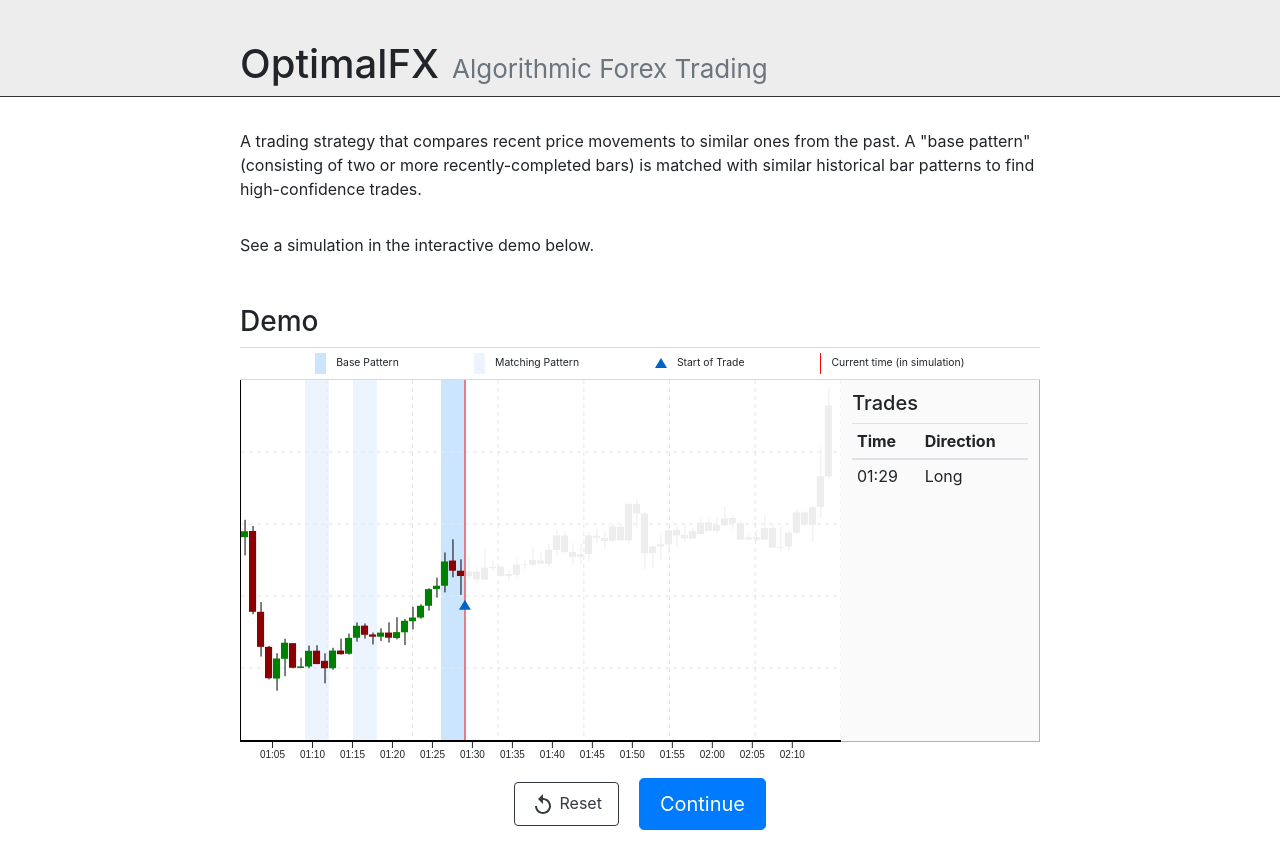
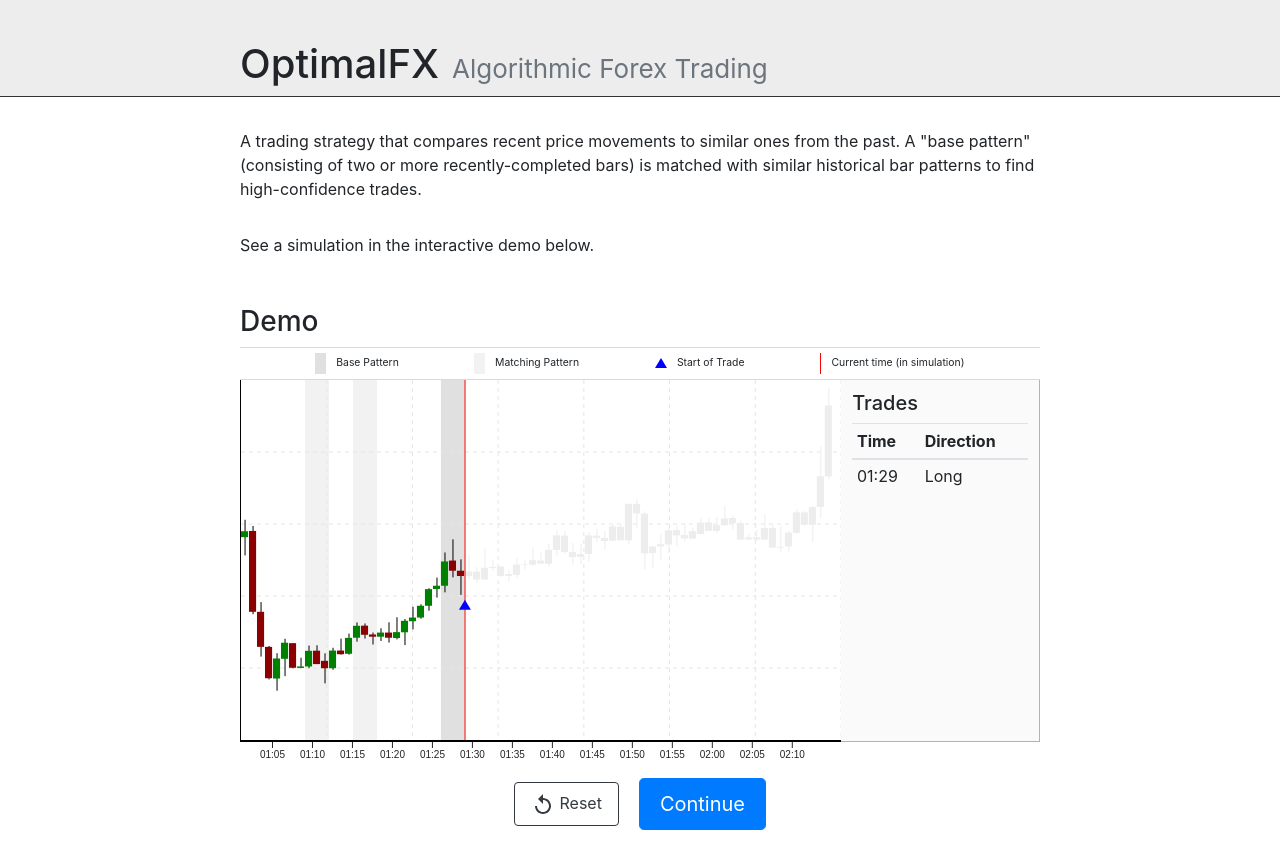
Before and after one commit to dandoozan/optimalfx-demo, a React (Create React App) app: page / in a window 1280 px wide. Shown: the top 868 px of the page. Built offline with nearby package versions, Linux system fonts and the light colour scheme.

Commit message:
Change pattern colors back to gray

```diff
--- a/src/index.css
+++ b/src/index.css
@@ -2,10 +2,10 @@
   font-size: 1.5vw;
   --main-content-width: 50em;
   --current-line-color: red;
-  --trade-color: hsl(211, 100%, 40%);
-  --trade-color-dimmed: hsl(0, 0%, 70%);
-  --base-pattern-color: hsl(211, 100%, 90%);
-  --similar-pattern-color: hsl(211, 100%, 96%);
+  --trade-color: hsl(240, 100%, 50%); /* blue */
+  --trade-color-dimmed: hsl(240, 100%, 85%); /* lighter blue */
+  --base-pattern-color: hsl(211, 0%, 88%);
+  --similar-pattern-color: hsl(211, 0%, 95%);
 }
 
 @media (max-width: 800px) {
```
